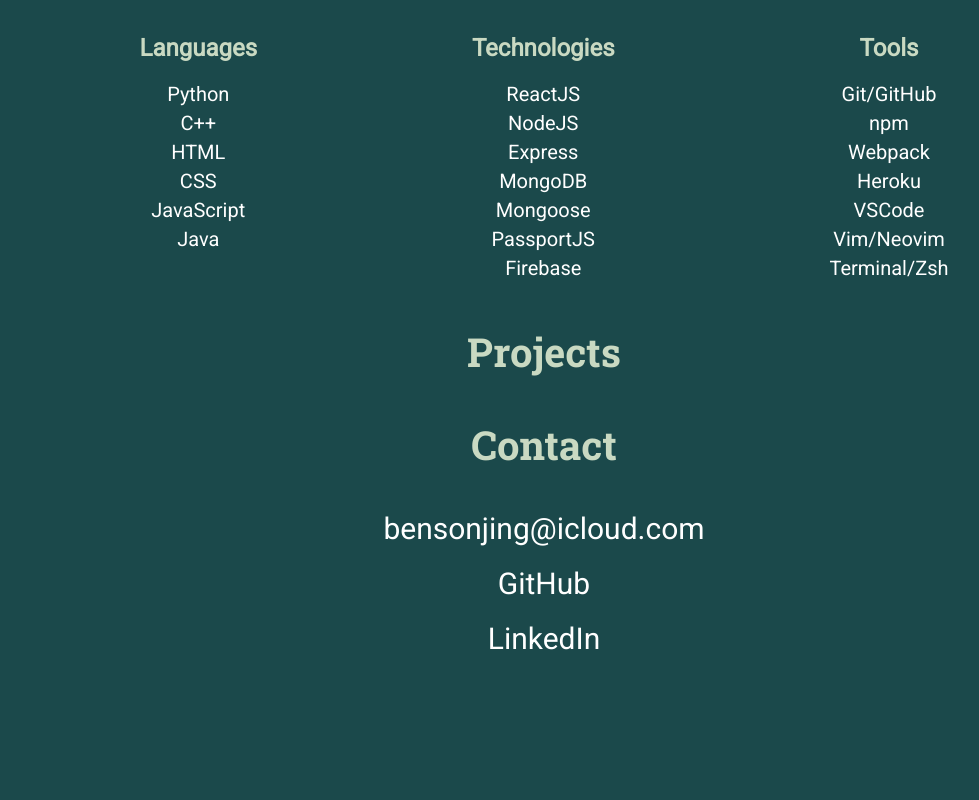
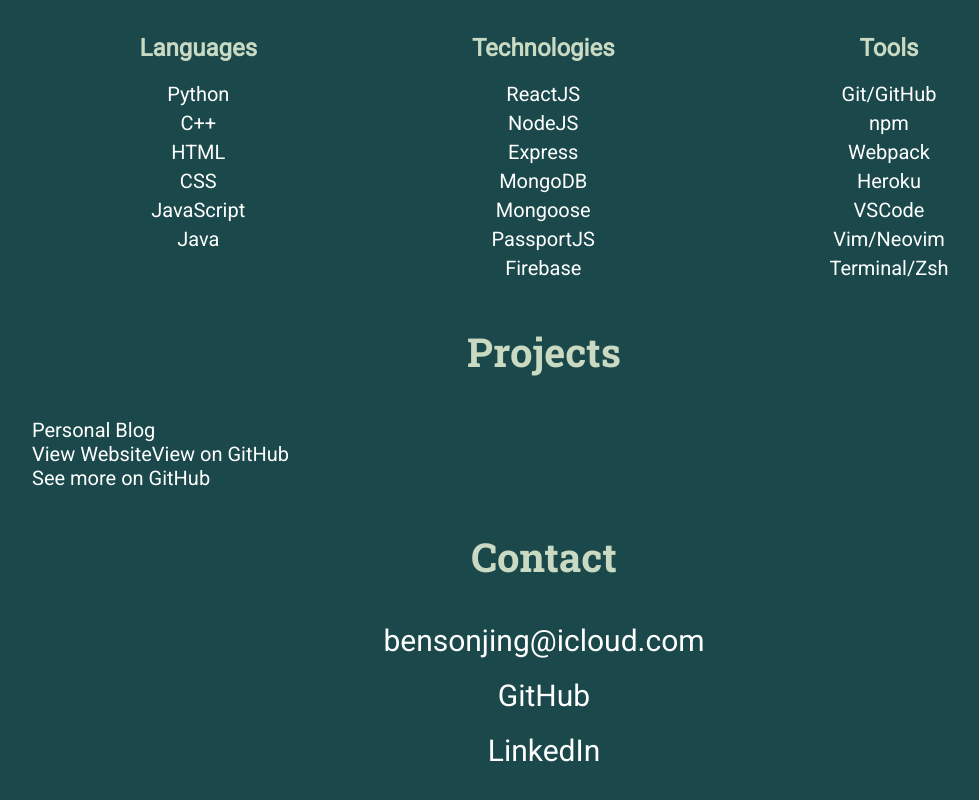
Before and after one commit to bensonjing/bensonjing.github.io, a React (Create React App) app: page / in a window 1280 px wide. Shown: the part 920-1720 px from the top of the page, without its empty margins (96-1075 px from the left). Before the commit the page ends 1616 px from the top, so only its background shows below. Built offline with nearby package versions, Linux system fonts and the light colour scheme.

Commit message:
implement projects

```diff
--- a/src/components/Projects.js
+++ b/src/components/Projects.js
@@ -1,5 +1,30 @@
 function Projects() {
-  return <h2>Projects</h2>;
+  const projects = [
+    {
+      name: "Personal Blog",
+      website: "https://bensonjing.com/blog-client/",
+      github: "https://github.com/bensonjing/blog-api",
+      pic: "",
+    },
+  ];
+
+  return (
+    <div id="projects">
+      <h2>Projects</h2>
+      <div id="board">
+        {projects.map((project) => (
+          <div class="project" key={project.name}>
+            <div>{project.name}</div>
+            <a href={project.website}>View Website</a>
+            <a href={project.github}>View on GitHub</a>
+          </div>
+        ))}
+      </div>
+      <button>
+        <a href="https://github.com/bensonjing">See more on GitHub</a>
+      </button>
+    </div>
+  );
 }
 
 export default Projects;
```
